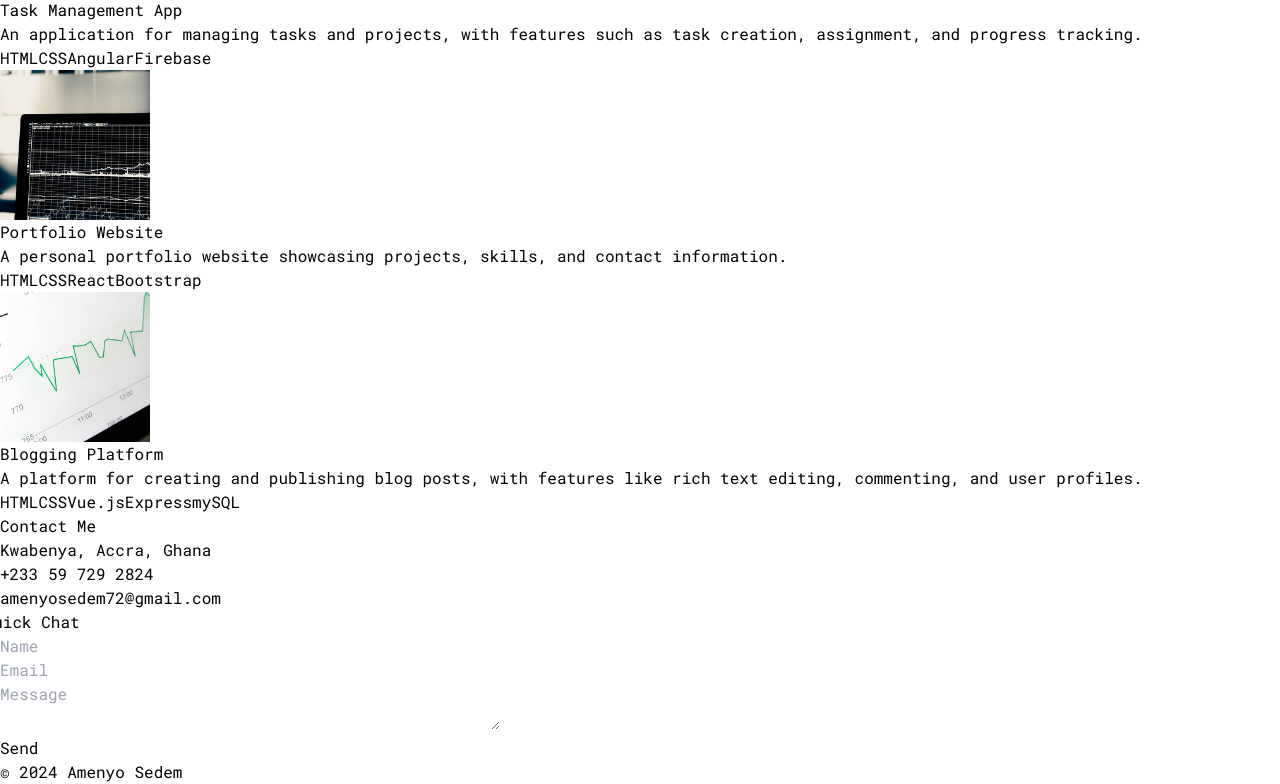
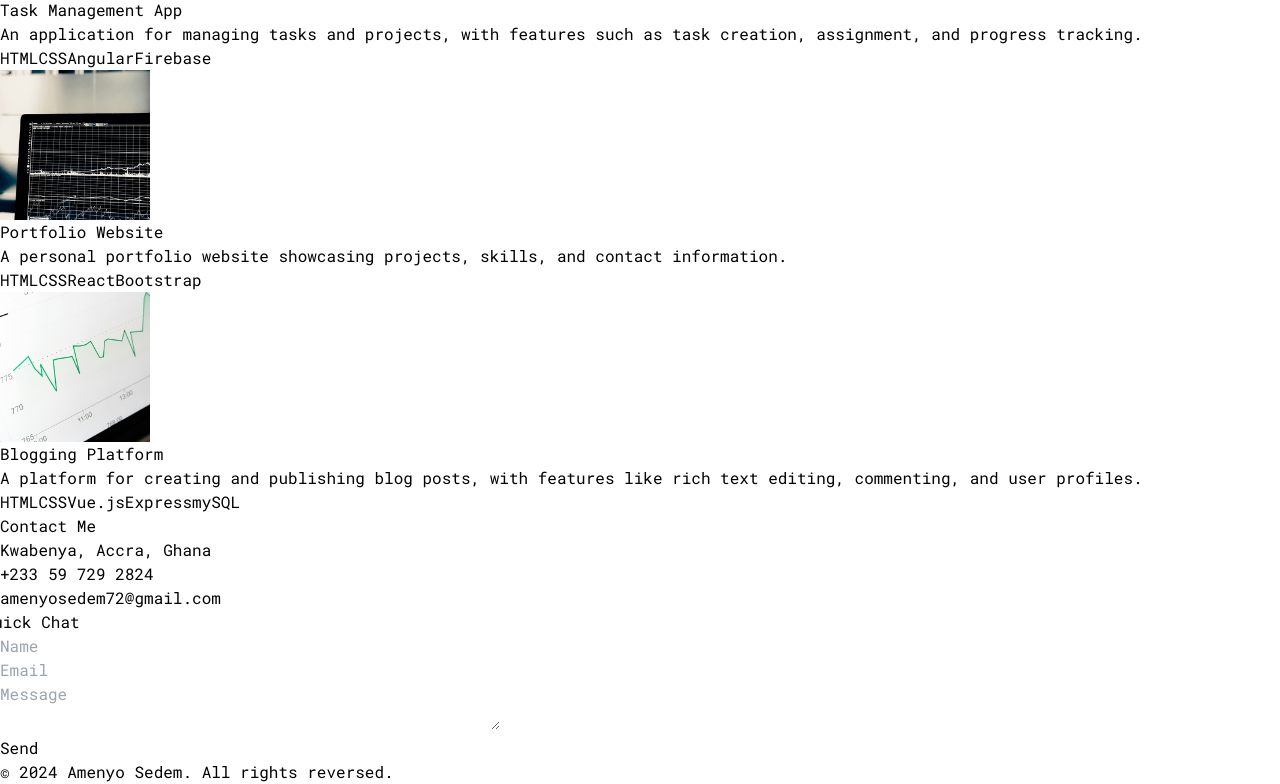
Before and after one commit to AmenyoSedem/my-second-portfolio, a React (Vite) app: page / in a window 1280 px wide. Shown: the part 2712-3496 px from the top of the page. Built offline with nearby package versions, Linux system fonts and the light colour scheme.

Commit message:
Footer Update

```diff
--- a/src/components/Footer.jsx
+++ b/src/components/Footer.jsx
@@ -4,7 +4,7 @@ import { motion } from 'framer-motion';
 const Footer = () => {
   return (
     <div className='border-t border-neutral-700 text-center py-10 sm:py-20'>
-        <p className='text-l sm:text-xl text-neutral-400'>&copy; {new Date().getFullYear()} Amenyo Sedem</p>
+        <p className='text-l sm:text-xl text-neutral-400'>&copy; {new Date().getFullYear()} Amenyo Sedem. All rights reversed.</p>
     </div>
   )
 }
```
